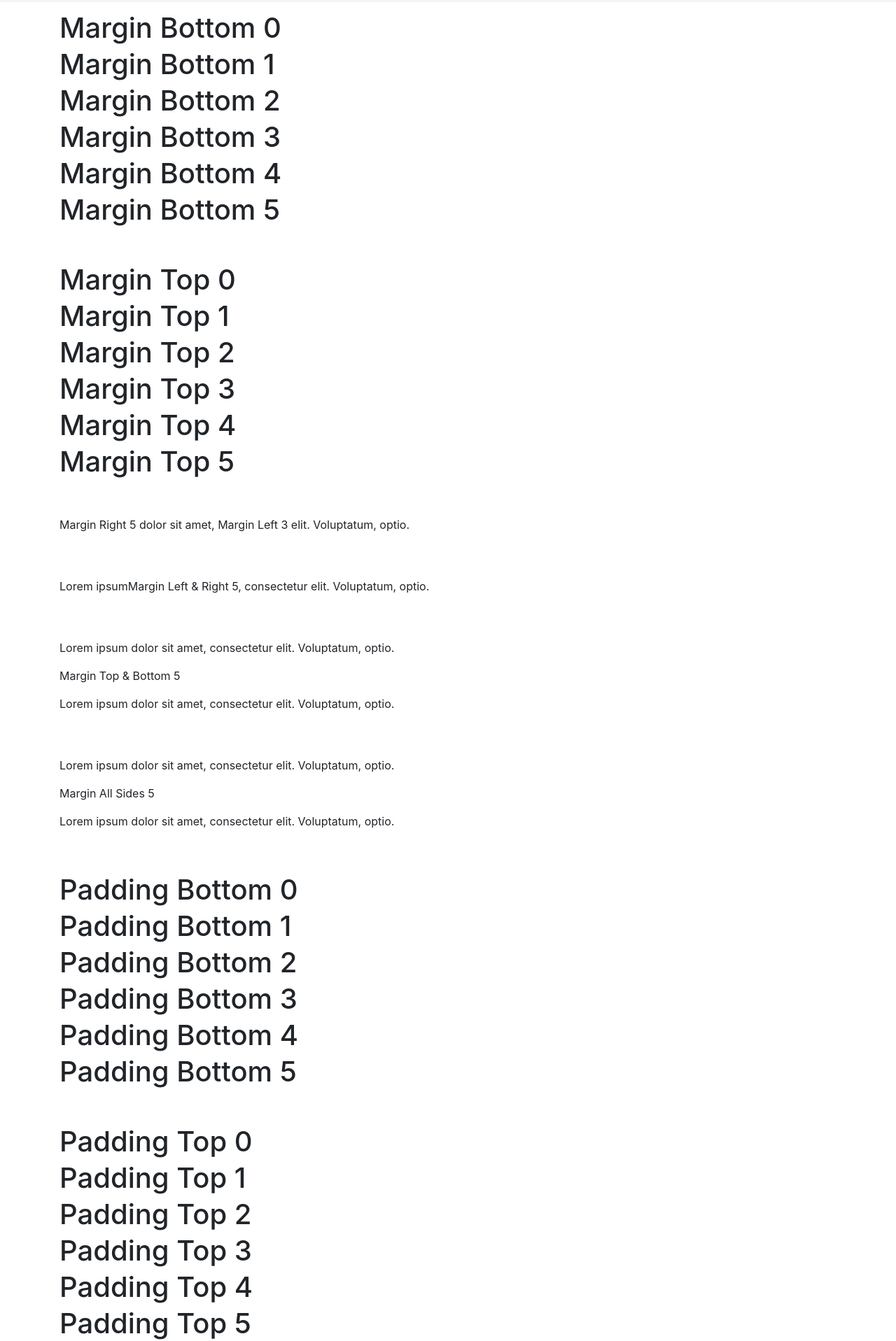
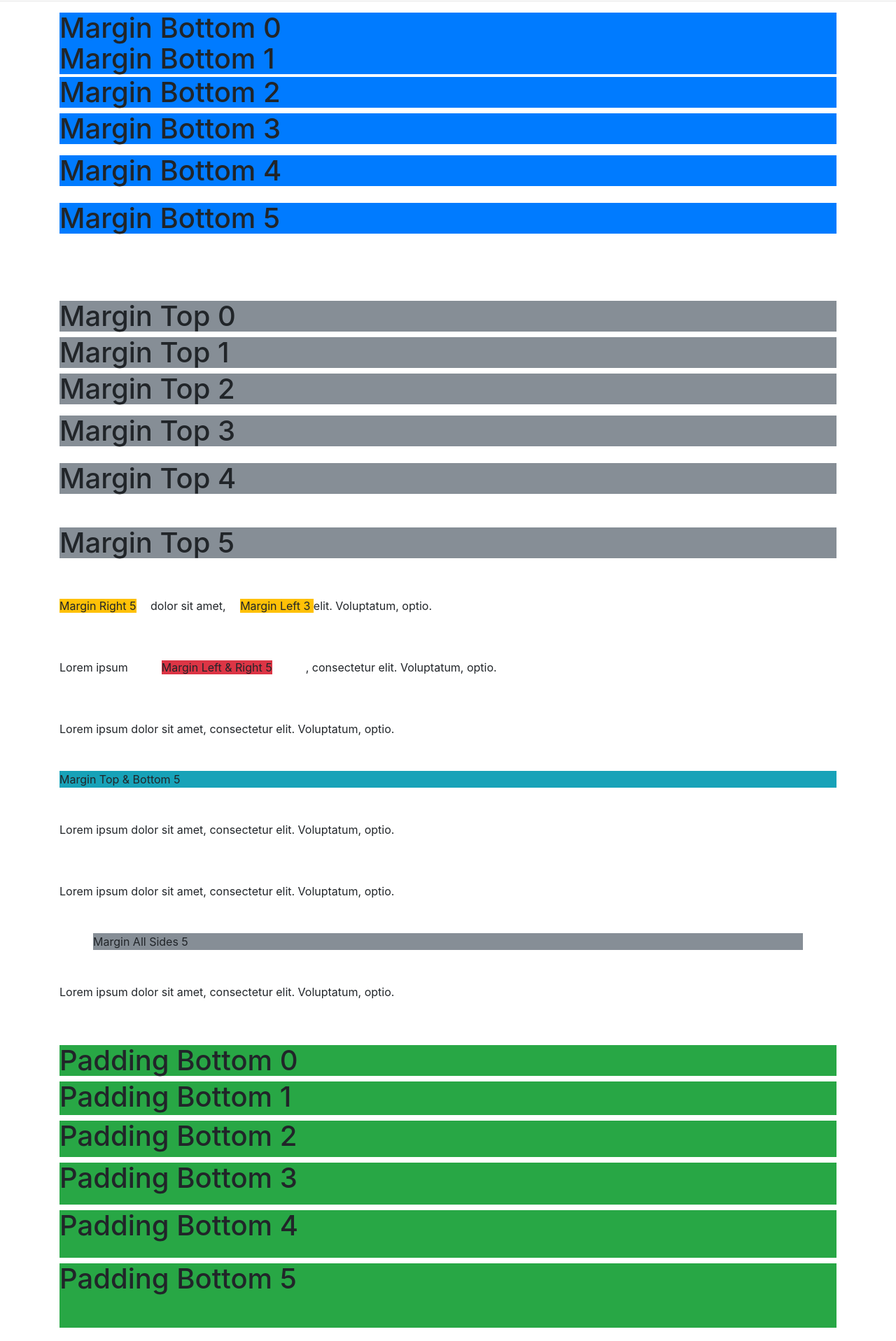
Before and after one commit to a-soliman/bootstrap4, a website: page src/2_6_spacing.html in a window 1280 px wide. Shown: the part 180-2097 px from the top of the page at 70% size. Drawn offline with nearby package versions, Linux system fonts and the light colour scheme.

Commit message:
working with padding/margin

```diff
--- a/src/2_6_spacing.html
+++ b/src/2_6_spacing.html
@@ -82,89 +82,89 @@
         <!--########################START HERE#########################-->
 
         <!-- MB MARGIN BOTTOM -->
-        <h1>Margin Bottom 0</h1>
-        <h1>Margin Bottom 1</h1>
-        <h1>Margin Bottom 2</h1>
-        <h1>Margin Bottom 3</h1>
-        <h1>Margin Bottom 4</h1>
-        <h1>Margin Bottom 5</h1>
+        <h1 class="bg-primary mb-0">Margin Bottom 0</h1>
+        <h1 class="bg-primary mb-1">Margin Bottom 1</h1>
+        <h1 class="bg-primary mb-2">Margin Bottom 2</h1>
+        <h1 class="bg-primary mb-3">Margin Bottom 3</h1>
+        <h1 class="bg-primary mb-4">Margin Bottom 4</h1>
+        <h1 class="bg-primary mb-5">Margin Bottom 5</h1>
 
         <br><br>
 
          <!-- MT MARGIN TOP -->
-        <h1>Margin Top 0</h1>
-        <h1>Margin Top 1</h1>
-        <h1>Margin Top 2</h1>
-        <h1>Margin Top 3</h1>
-        <h1>Margin Top 4</h1>
-        <h1>Margin Top 5</h1>
+        <h1 class="bg-secondary mt-0">Margin Top 0</h1>
+        <h1 class="bg-secondary mt-1">Margin Top 1</h1>
+        <h1 class="bg-secondary mt-2">Margin Top 2</h1>
+        <h1 class="bg-secondary mt-3">Margin Top 3</h1>
+        <h1 class="bg-secondary mt-4">Margin Top 4</h1>
+        <h1 class="bg-secondary mt-5">Margin Top 5</h1>
 
         <br><br>
 
         <!-- ML & MR -->
-        <p><span>Margin Right 5</span> dolor sit amet, <span>Margin Left 3 </span> elit. Voluptatum, optio.</p>
+        <p><span class="bg-warning mr-3">Margin Right 5</span> dolor sit amet, <span class="bg-warning ml-3">Margin Left 3 </span> elit. Voluptatum, optio.</p>
 
         <br><br>
 
         <!-- MX MARGIN LEFT RIGHT -->
-        <p>Lorem ipsum<span>Margin Left & Right 5</span>, consectetur elit. Voluptatum, optio.</p>
+        <p>Lorem ipsum<span class="bg-danger mx-5">Margin Left & Right 5</span>, consectetur elit. Voluptatum, optio.</p>
 
         <br><br>
 
         <!-- MY  MARGIN TOP BOTTOM -->
         <p>Lorem ipsum dolor sit amet, consectetur elit. Voluptatum, optio.</p>
-        <p>Margin Top & Bottom 5</p>
+        <p class="bg-info my-5">Margin Top & Bottom 5</p>
         <p>Lorem ipsum dolor sit amet, consectetur elit. Voluptatum, optio.</p>
 
         <br><br>
 
         <!-- BLANK - ALL SIDES -->
         <p>Lorem ipsum dolor sit amet, consectetur elit. Voluptatum, optio.</p>
-        <p>Margin All Sides 5</p>
+        <p class="bg-secondary m-5">Margin All Sides 5</p>
         <p>Lorem ipsum dolor sit amet, consectetur elit. Voluptatum, optio.</p>
 
         <br><br>
 
         <!-- PB PADDING BOTTOM -->
-        <h1>Padding Bottom 0</h1>
-        <h1>Padding Bottom 1</h1>
-        <h1>Padding Bottom 2</h1>
-        <h1>Padding Bottom 3</h1>
-        <h1>Padding Bottom 4</h1>
-        <h1>Padding Bottom 5</h1>
+        <h1 class="bg-success pb-0">Padding Bottom 0</h1>
+        <h1 class="bg-success pb-1">Padding Bottom 1</h1>
+        <h1 class="bg-success pb-2">Padding Bottom 2</h1>
+        <h1 class="bg-success pb-3">Padding Bottom 3</h1>
+        <h1 class="bg-success pb-4">Padding Bottom 4</h1>
+        <h1 class="bg-success pb-5">Padding Bottom 5</h1>
 
         <br><br>
 
          <!-- PT PADDING TOP -->
-        <h1>Padding Top 0</h1>
-        <h1>Padding Top 1</h1>
-        <h1>Padding Top 2</h1>
-        <h1>Padding Top 3</h1>
-        <h1>Padding Top 4</h1>
-        <h1>Padding Top 5</h1>
+        <h1 class="bg-info pt-0">Padding Top 0</h1>
+        <h1 class="bg-info pt-1">Padding Top 1</h1>
+        <h1 class="bg-info pt-2">Padding Top 2</h1>
+        <h1 class="bg-info pt-3">Padding Top 3</h1>
+        <h1 class="bg-info pt-4">Padding Top 4</h1>
+        <h1 class="bg-info pt-5">Padding Top 5</h1>
 
         <br><br>
 
         <!-- PL & PR -->
-        <p><span>Padding Right 5</span> dolor sit amet, <span>Padding Left 3 </span> elit. Voluptatum, optio.</p>
+        <p><span class="bg-warning pr-3">Padding Right 5</span> dolor sit amet, <span class="bg-warning pl-3">Padding Left 3 </span> elit. Voluptatum, optio.</p>
 
         <br><br>
 
         <!-- PX PADDING LEFT RIGHT -->
-        <p>Lorem ipsum<span>Padding Left & Right 5</span>, consectetur elit. Voluptatum, optio.</p>
+        <p>Lorem ipsum<span class="bg-warning px-5">Padding Left & Right 5</span>, consectetur elit. Voluptatum, optio.</p>
 
         <br><br>
 
         <!-- PY  PADDING TOP BOTTOM -->
-        <p>Padding Top & Bottom 5</p>
+        <p class="bg-danger py-4">Padding Top & Bottom 5</p>
 
         <br><br>
 
         <!-- BLANK - ALL SIDES -->
-        <p>Padding All Sides 5</p>
+        <p class="bg-success p-5">Padding All Sides 5</p>
 
         <!-- CENTER ALIGN -->
-        <div style="width: 200px;">
+        <div class="bg-secondary mx-auto" style="width: 200px;">
           Center Align
         </div>
 
```
Also changed, not shown: dist/2_6_spacing.html.
